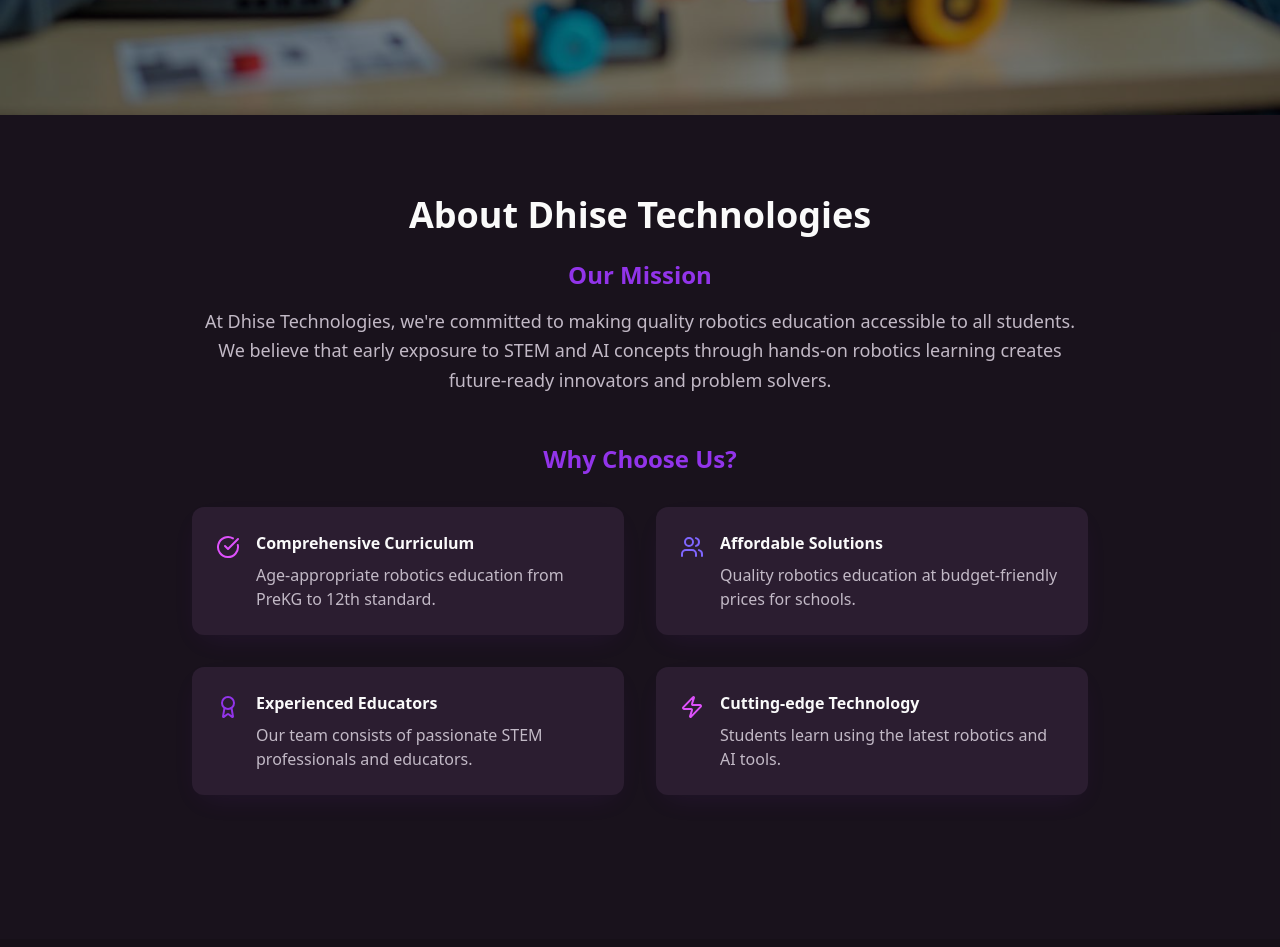
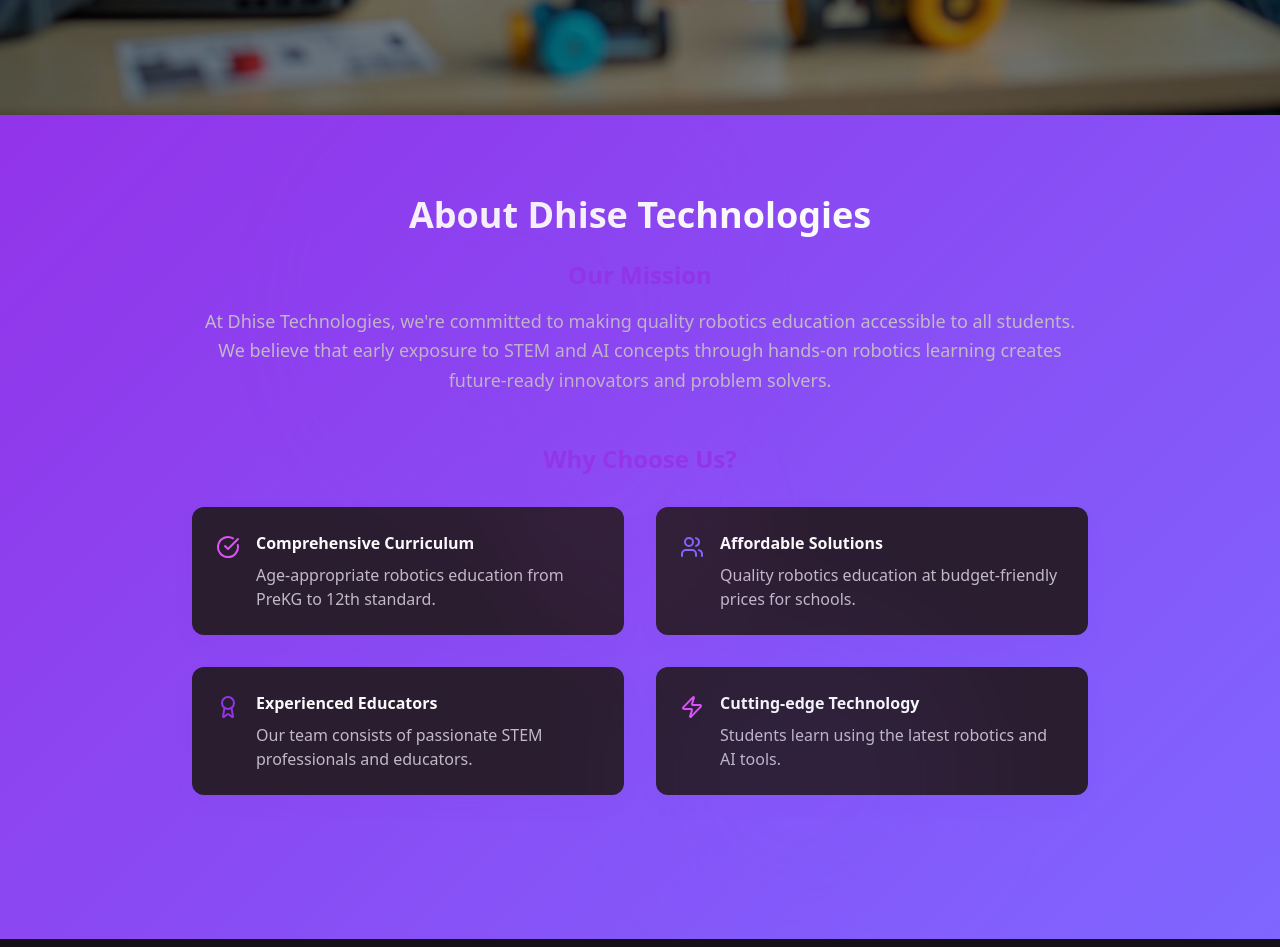
Before and after one commit to Naveen6799-FSD/dhise-robo-spark-ed, a React (Vite) app: page / in a window 1280 px wide. Shown: the part 685-1632 px from the top of the page. Built offline with nearby package versions, Linux system fonts and the light colour scheme.

Commit message:
feat: Add abstract purple background to About section

```diff
--- a/src/components/AboutSection.tsx
+++ b/src/components/AboutSection.tsx
@@ -25,7 +25,13 @@ const AboutSection = () => {
   ];
 
   return (
-    <section id="about" className="py-20 bg-muted/30">
+    <section id="about" className="py-20 relative overflow-hidden" style={{ background: 'var(--gradient-hero)' }}>
+      {/* Abstract purple background elements */}
+      <div className="absolute inset-0 opacity-20">
+        <div className="absolute top-0 left-1/4 w-96 h-96 bg-primary/30 rounded-full blur-3xl"></div>
+        <div className="absolute bottom-0 right-1/4 w-80 h-80 bg-accent/30 rounded-full blur-3xl"></div>
+        <div className="absolute top-1/2 left-1/2 transform -translate-x-1/2 -translate-y-1/2 w-64 h-64 bg-secondary/20 rounded-full blur-2xl"></div>
+      </div>
       <div className="container mx-auto px-4">
         <div className="max-w-4xl mx-auto text-center mb-16">
           <h2 className="text-3xl md:text-4xl font-bold text-foreground mb-6 animate-fade-in">
```
